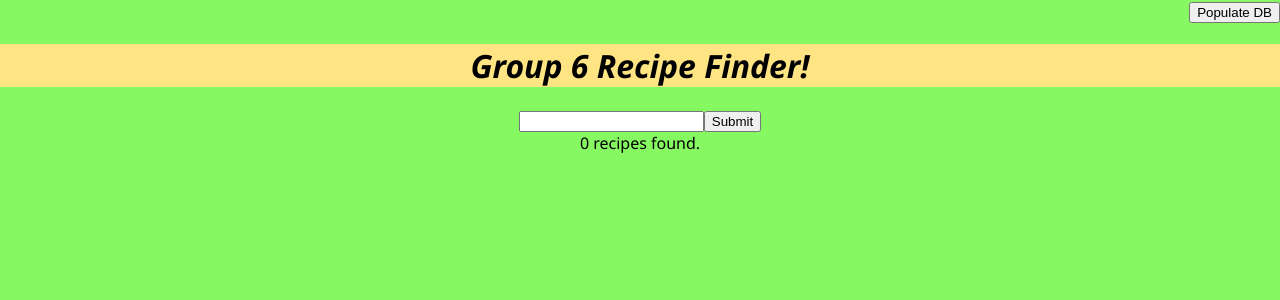
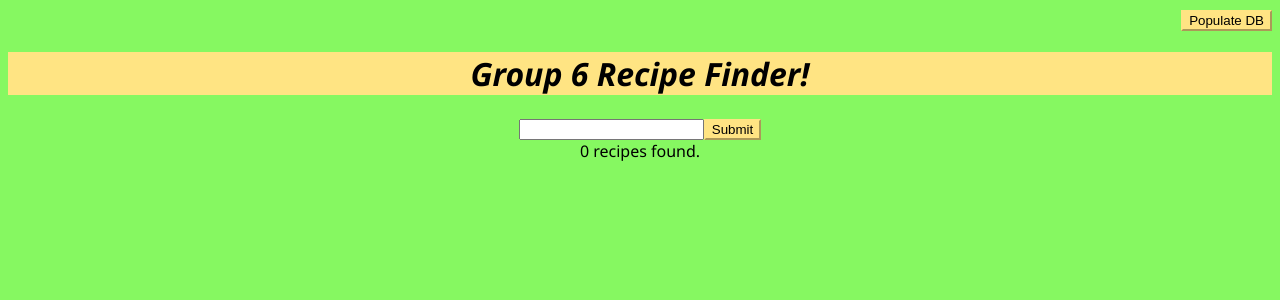
Before and after one commit to smh0505/cse4234_final, a React (Vite) app in the folder client/: page / in a window 1280 px wide. Shown: the top 300 px of the page. Built offline with nearby package versions, Linux system fonts and the light colour scheme.

Commit message:
CSS Update

```diff
--- a/client/src/App.jsx
+++ b/client/src/App.jsx
@@ -18,12 +18,11 @@ export default function App() {
         {count ? (
           <span>{count} recipe(s) successfully added to the database</span>
         ) : (
-          <button onClick={populate}>Populate DB</button>
+          <button class="button" onClick={populate}>Populate DB</button>
         )}
       </header>
 
       <h1> Group 6 Recipe Finder!</h1>
-
 
       <main>
         <Search></Search>
--- a/client/src/Search.jsx
+++ b/client/src/Search.jsx
@@ -15,7 +15,7 @@ export default function Search() {
   return <>
     <form onSubmit={search}>
       <input type="text" name="query" value={query} onChange={e => setQuery(e.target.value)} />
-      <input type="submit" value="Submit" />
+      <input class="button" type="submit" value="Submit" />
     </form>
     <span>{result.length} recipes found.</span>
     <SearchResults results={result}></SearchResults>
--- a/client/src/index.css
+++ b/client/src/index.css
@@ -17,9 +17,11 @@ body {
   background-color: #86f861;
   font-family: Segoe UI, Roboto, Helvetica, Arial, serif;
   color: black;
-  margin: 0;
-  padding: 0;
-  min-height: 100vh;
   display: flex;
   flex-direction: column;
 }
+
+.button {
+  border-color: #ffe483;
+  background-color:  #ffe483;
+}
```
